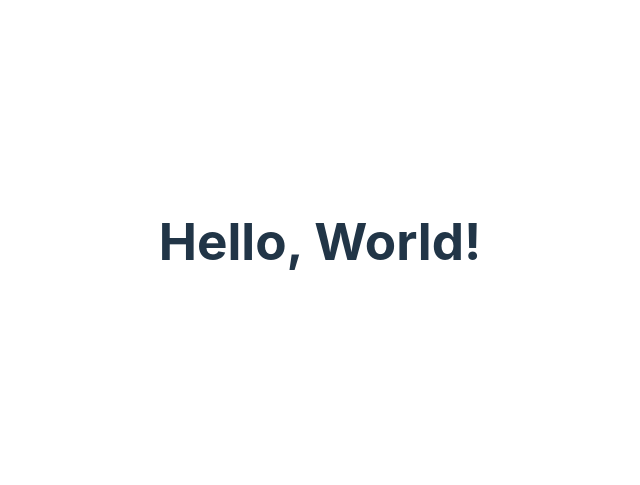
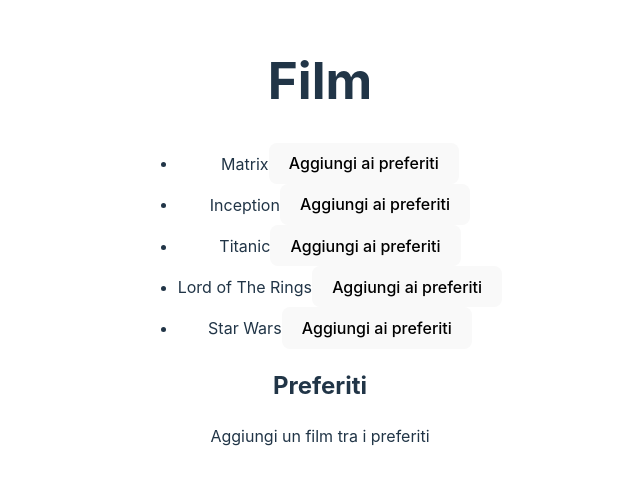
Before and after one commit to EdoardoLops/React, a React (Vite) app in the folder my-app/: page / in a window 1280 px wide. Shown: the part 159-644 px from the top of the page, without its empty margins (320-960 px from the left). Built offline with nearby package versions, Linux system fonts and the light colour scheme.

Commit message:
Finire lato javascript

```diff
--- a/my-app/src/App.jsx
+++ b/my-app/src/App.jsx
@@ -1,14 +1,43 @@
 import { useState } from 'react'
 import './App.css'
+import { FilmButton } from './FilmButton';
+import { Film } from './film';
 
 function App() {
-  const [count, setCount] = useState(0)
+
+  const filmArray = ["Matrix", "Inception", "Titanic", "Lord of The Rings", "Star Wars"];
+
+  const [preferiti, setPreferiti] = useState([])
+
+  function AggiungiPreferiti(array) {
+    if (!preferiti.includes(array)) {
+      setPreferiti([...preferiti, array])
+    }
+  }
+
+  function RimuoviPreferiti(array) {
+    if (preferiti.includes(array)) {
+      setPreferiti([...preferiti])
+    }
+  }
 
   return (
     <>
-      <h1>Hello, World!</h1>
+      <div>
+        <h1>Film</h1>
+        <ul>
+          {filmArray.map((x, index) => (
+            <Film key={index} titolo={x} stato={preferiti.includes(x)} add={AggiungiPreferiti} remove={RimuoviPreferiti} />
+          ))}
+        </ul>
+        <h2>Preferiti</h2>
+        <div>
+          {preferiti.length < 0? (<ul>{preferiti.map((x, index)=> (<li key={index}>{x}</li>))}</ul>) : (<p>Aggiungi un film tra i preferiti</p>)}
+        </div>
+      </div>
     </>
-  );
+  )
+
 }
 
 export default App
--- /dev/null
+++ b/my-app/src/FilmButton.jsx
@@ -0,0 +1,7 @@
+export function FilmButton(props) {
+    return (
+        <>
+            <button onClick={props.handle}>{props.label}</button>
+        </>
+    )
+}
--- /dev/null
+++ b/my-app/src/film.jsx
@@ -0,0 +1,17 @@
+
+
+export function Film(props) {
+    return (
+        <>
+            <li>
+            {props.titolo}
+            {props.stato ? (
+            <button onClick={props.remove}>Rimuovi dai preferiti</button>
+            ) : (
+            <button onClick={props.add}>Aggiungi ai preferiti</button>
+            )}
+        </li>
+        </>
+
+    )
+}
```
